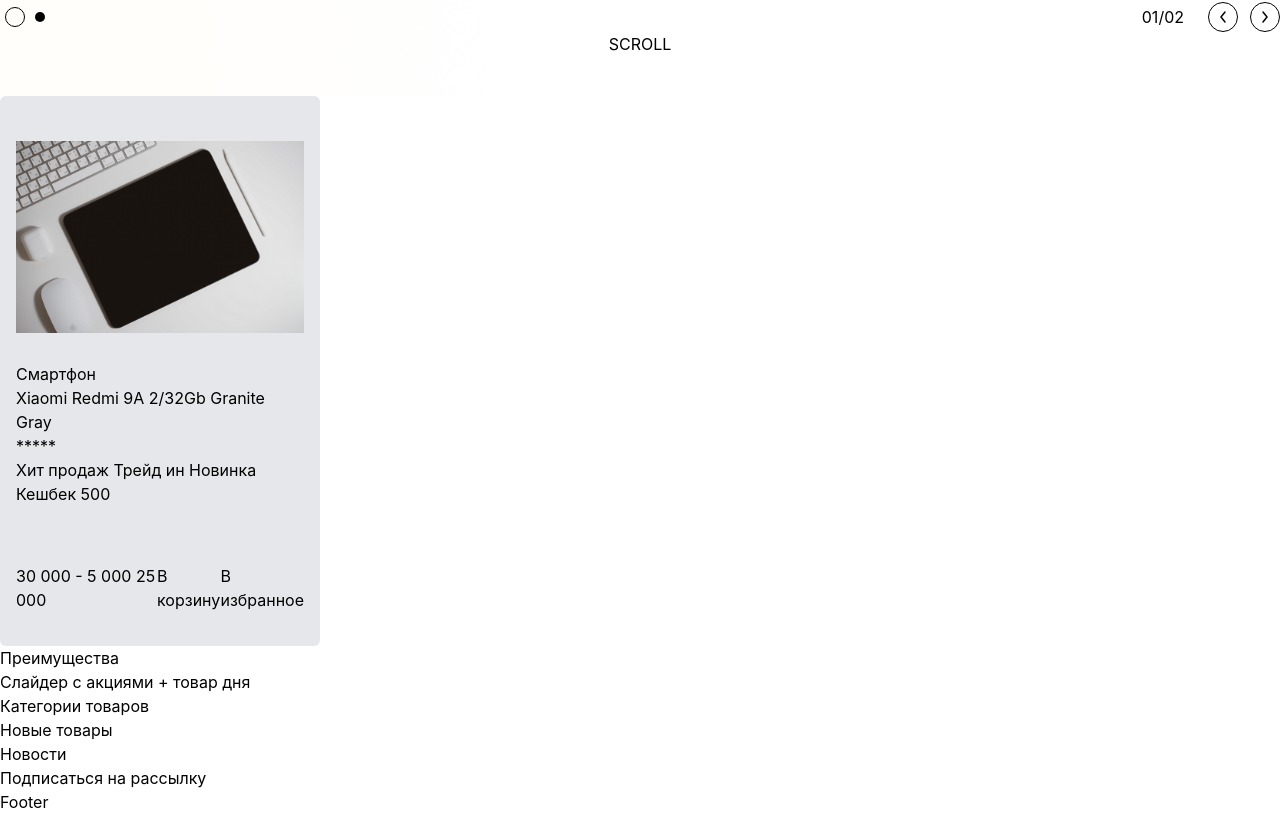
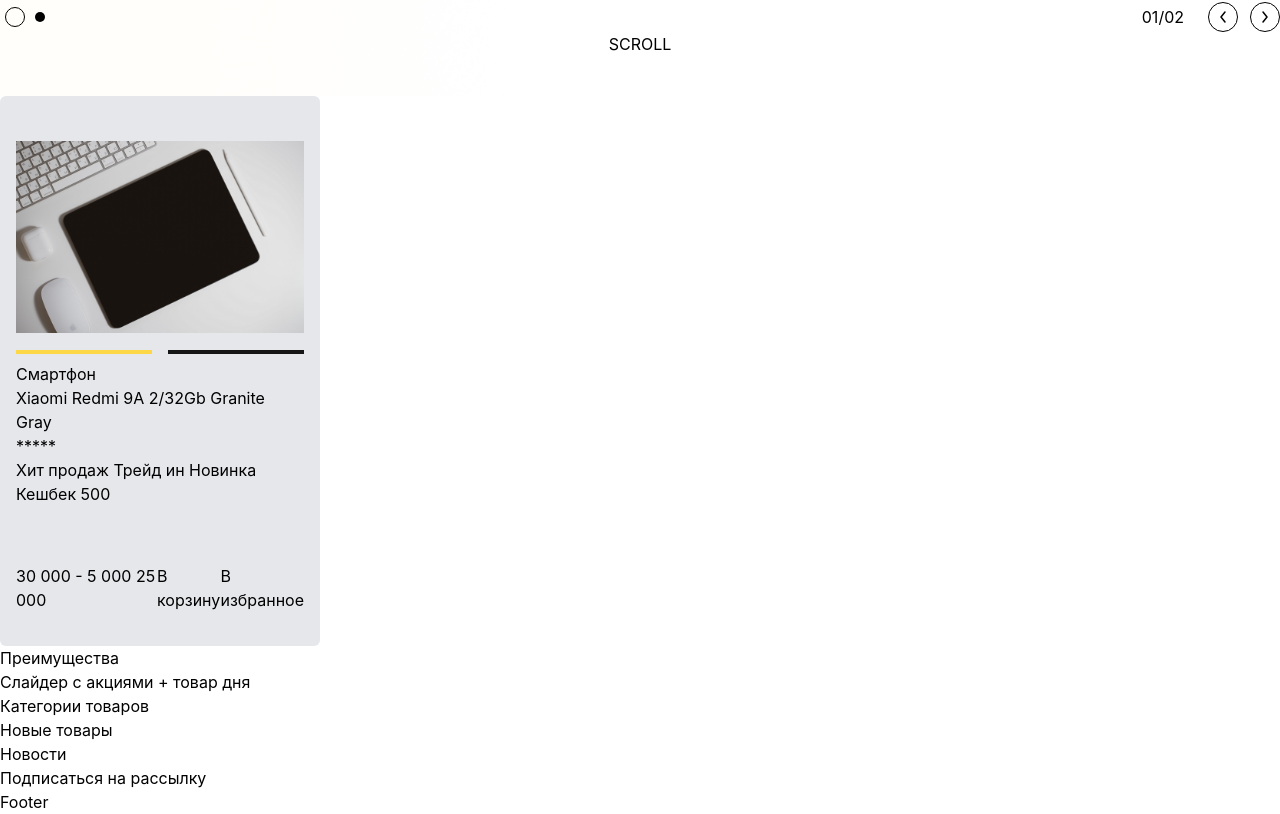
Before and after one commit to DanielEsh/universal-shop, a Next.js app in the folder client/portal/: page / in a window 1280 px wide. Shown: the part 704-1518 px from the top of the page. Built offline with nearby package versions, Linux system fonts and the light colour scheme.

Commit message:
feat(ProductCard): pagination

```diff
--- a/client/portal/components/cards/ProductCard/ProductCard.tsx
+++ b/client/portal/components/cards/ProductCard/ProductCard.tsx
@@ -86,6 +86,18 @@
                         )
                     })}
                 </div>
+
+                <div className="absolute bottom-2 flex gap-x-4 w-full h-1">
+                    {
+                        [0,1].map(item => (
+                            <div
+                                className={`flex-auto h-full ${item === currentSlideIndex ? 'bg-primary-500' : 'bg-dark-500'}`}
+                                key={item}
+                            >
+                            </div>
+                        ))
+                    }
+                </div>
             </div>
 
             <div className="flex flex-col h-[250px]">
```
